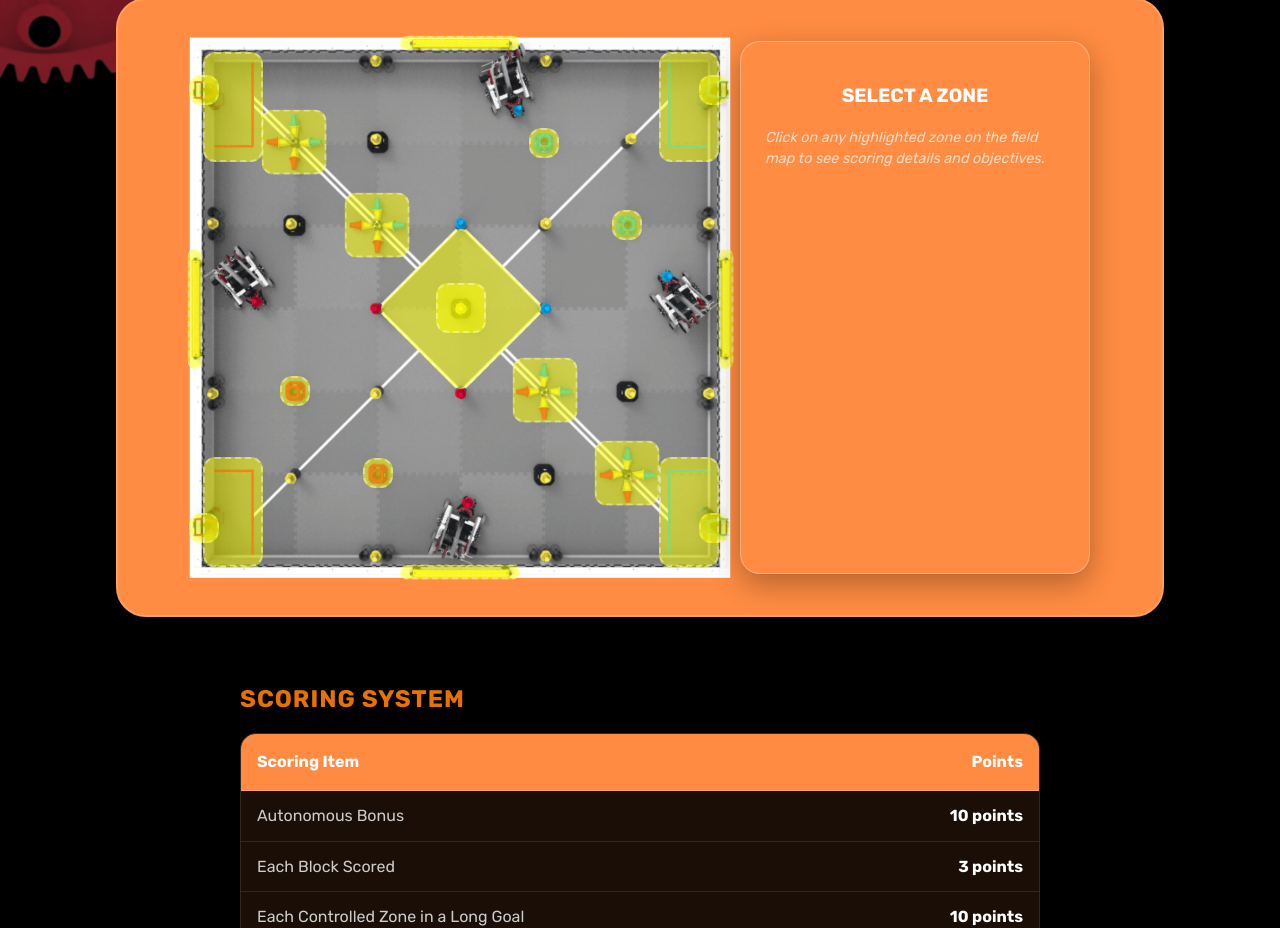
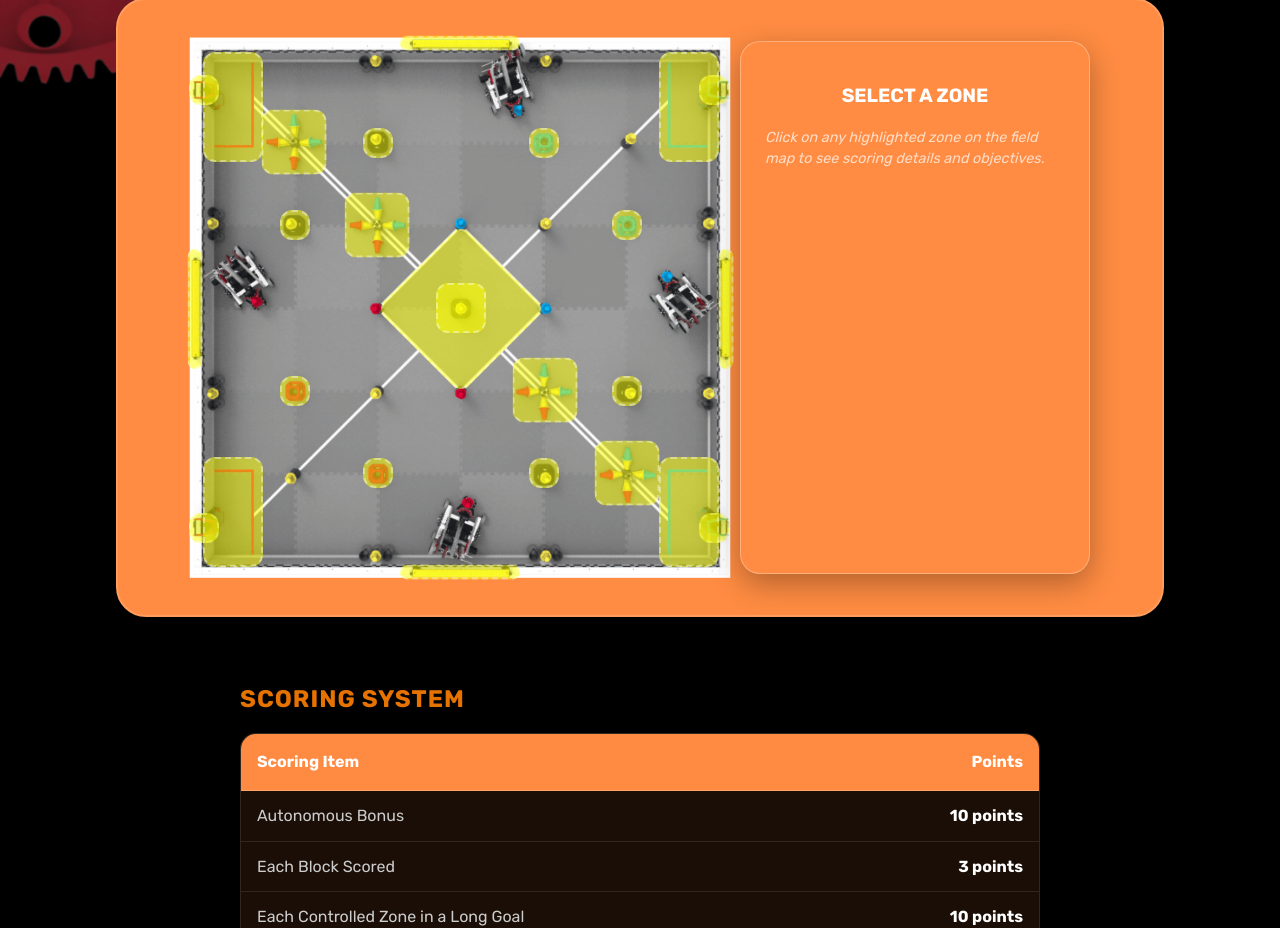
Before and after one commit to codersushi/beyond-the-bot, a Next.js app: page /gameoverviewoverride in a window 1280 px wide. Shown: the part 820-1748 px from the top of the page. Built offline with nearby package versions, Linux system fonts and the light colour scheme.

Commit message:
Finalized Format For Wildcard Post

```diff
--- a/app/gameoverviewoverride/page.tsx
+++ b/app/gameoverviewoverride/page.tsx
@@ -169,6 +169,34 @@ export default function GameOverview() {
       title: "Blue Post",
       description: "The Blue Alliance's post. Only the Blue Alliance is allowed to stack on this post.",
       x: "40.2%", y: "20.2%", w: "30px", h: "30px",
+    },
+    {
+      id: "sharedpost1",
+      title: "Wildcard Post",
+      description: "Both Alliance's can use this post to stack game elements.",
+      teamThoughts: "If we were to control the black posts, that means that we would be able to score more points, as they can't score on our red posts and are limited to only their blue posts.",
+      x: "23.3%", y: "20.2%", w: "30px", h: "30px",
+    },
+    {
+      id: "sharedpost2",
+      title: "Wildcard Post",
+      description: "Both Alliance's can use this post to stack game elements.",
+      teamThoughts: "If we were to control the black posts, that means that we would be able to score more points, as they can't score on our red posts and are limited to only their blue posts.",
+      x: "14.8%", y: "35.1%", w: "30px", h: "30px",
+    },
+    {
+      id: "sharedpost3",
+      title: "Wildcard Post",
+      description: "Both Alliance's can use this post to stack game elements.",
+      teamThoughts: "If we were to control the black posts, that means that we would be able to score more points, as they can't score on our red posts and are limited to only their blue posts.",
+      x: "48.7%", y: "65.1%", w: "30px", h: "30px",
+    },
+    {
+      id: "sharedpost44",
+      title: "Wildcard Post",
+      description: "Both Alliance's can use this post to stack game elements.",
+      teamThoughts: "If we were to control the black posts, that means that we would be able to score more points, as they can't score on our red posts and are limited to only their blue posts.",
+      x: "40.2%", y: "80%", w: "30px", h: "30px",
     },
   ];
 
```
